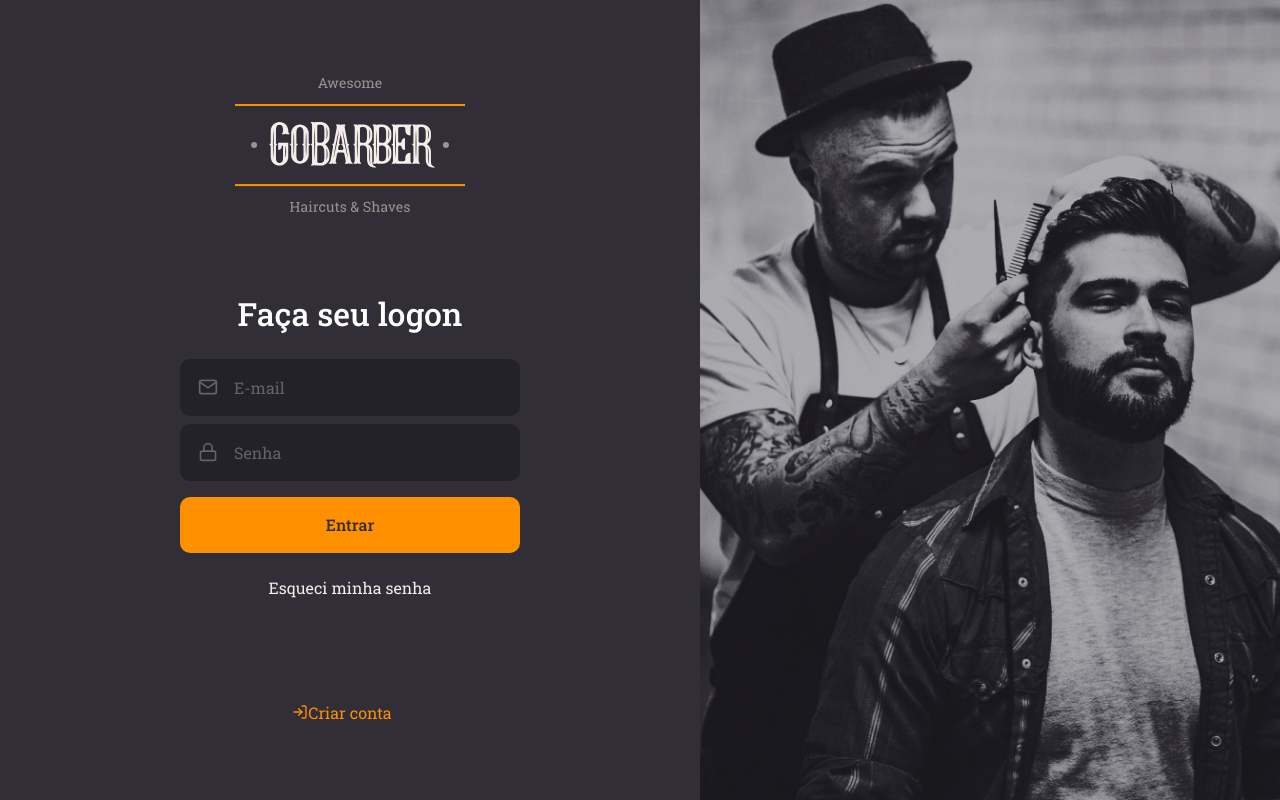
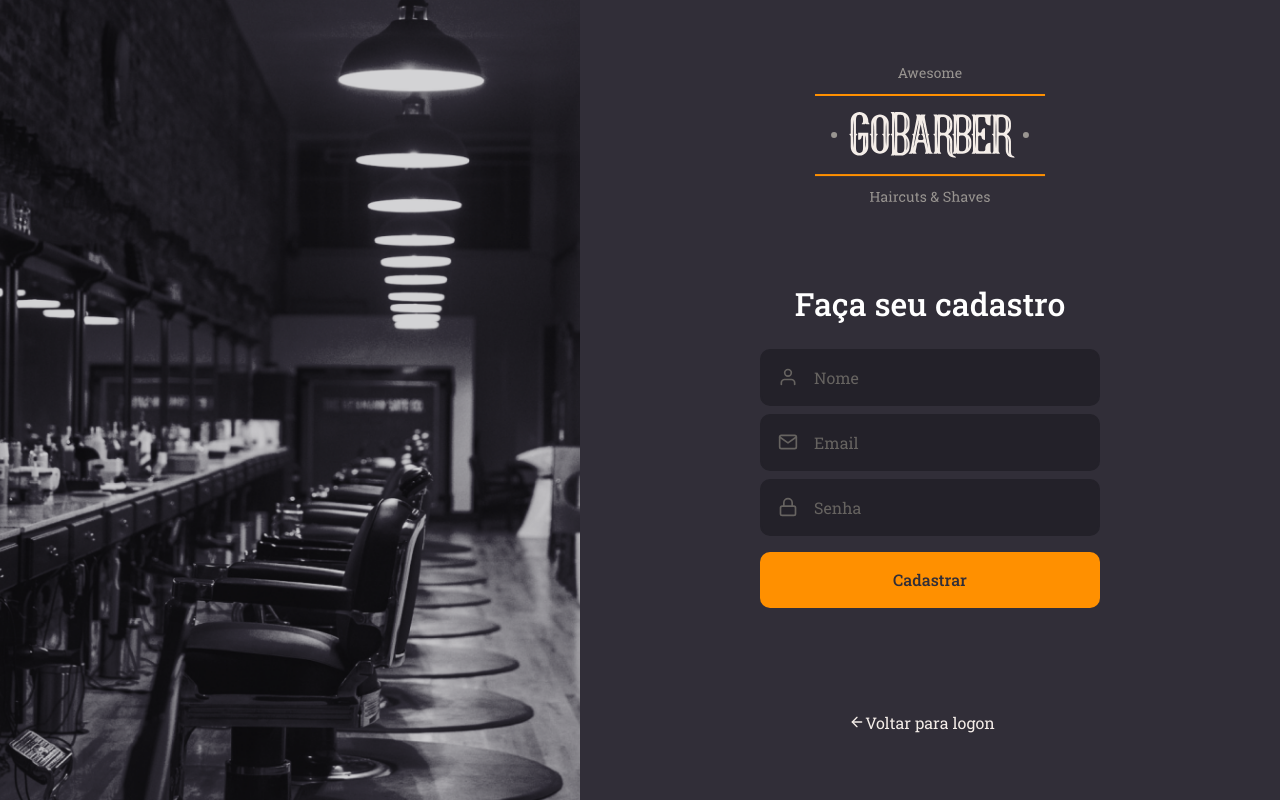
Before and after one commit to ocharlespereira/gobarberTS, a React (Create React App) app in the folder frontend/: page /signup in a window 1280 px wide. Built offline with nearby package versions, Linux system fonts and the light colour scheme.

Commit message:
frontend: pagina de cadastro

```diff
--- a/frontend/src/App.tsx
+++ b/frontend/src/App.tsx
@@ -1,11 +1,13 @@
 import React from 'react';
 
+// import SignIn from './pages/SignIn'
+import SignUp from './pages/SignUp'
 import GlobalStyle from './styles/global';
-import SignIn from './pages/SignIn'
 
 const App: React.FC = () => (
   <>
-    <SignIn />
+    {/* <SignIn /> */}
+    <SignUp />
     <GlobalStyle />
   </>
 );
--- /dev/null
+++ b/frontend/src/pages/SignUp/index.tsx
@@ -0,0 +1,37 @@
+import React from 'react';
+import { FiArrowLeft, FiUser, FiMail, FiLock } from 'react-icons/fi';
+
+import logoImg from '../../assets/logo.svg'
+
+import Input from '../../components/Input'
+import Button from '../../components/Button'
+
+import { Container, Content, Background } from './styles';
+
+const SignUp: React.FC = () => (
+  <Container>
+    <Background />
+
+    <Content>
+      <img src={logoImg} alt="GoBarber" />
+
+      <form>
+        <h1>Faça seu cadastro</h1>
+
+        <Input name="name" icon={FiUser} placeholder="Nome" />
+        <Input name="email" icon={FiMail} placeholder="Email" />
+        <Input name="password" icon={FiLock} type="password" placeholder="Senha" />
+
+        <Button type="submit">Cadastrar</Button>
+
+      </form>
+
+      <a href="#">
+        <FiArrowLeft />
+        Voltar para logon
+      </a>
+    </Content>
+  </Container>
+)
+
+export default SignUp;
--- /dev/null
+++ b/frontend/src/pages/SignUp/styles.ts
@@ -0,0 +1,64 @@
+import styled from 'styled-components';
+import { shade } from 'polished'
+
+import signUpBackground from '../../assets/sign-up-background.png'
+
+export const Container = styled.div`
+  height: 100vh;
+
+  display: flex;
+  align-items: stretch;
+`;
+
+export const Content = styled.div`
+  display: flex;
+  flex-direction: column;
+
+  justify-content: center;
+
+  width: 100%;
+  max-width: 700px;
+  align-items: center;
+
+  form {
+    margin: 80px 0;
+    width: 340px;
+    text-align: center;
+
+    h1 {
+      margin-bottom: 24px;
+    }
+
+    a {
+      color: #F4EDE8;
+      display: block;
+      margin-top: 24px;
+      transition: color 0.2s;
+
+      &:hover {
+        color: ${shade(0.2, '#f4ede8')}
+      }
+    }
+  }
+
+  > a {
+    color: #F4EDE8;
+    display: block;
+    margin-top: 24px;
+    transition: color 0.2s;
+
+    display: flex;
+    align-items: center;
+    margin-right: 16px;
+
+    &:hover {
+        color: ${shade(0.2, '#F4EDE8')};
+      }
+  }
+
+`;
+export const Background = styled.div`
+  flex:1;
+  background: url(${signUpBackground}) no-repeat center;
+  background-size: cover;
+`;
```
Also changed, not shown: frontend/src/assets/sign-up-background.png (added).
